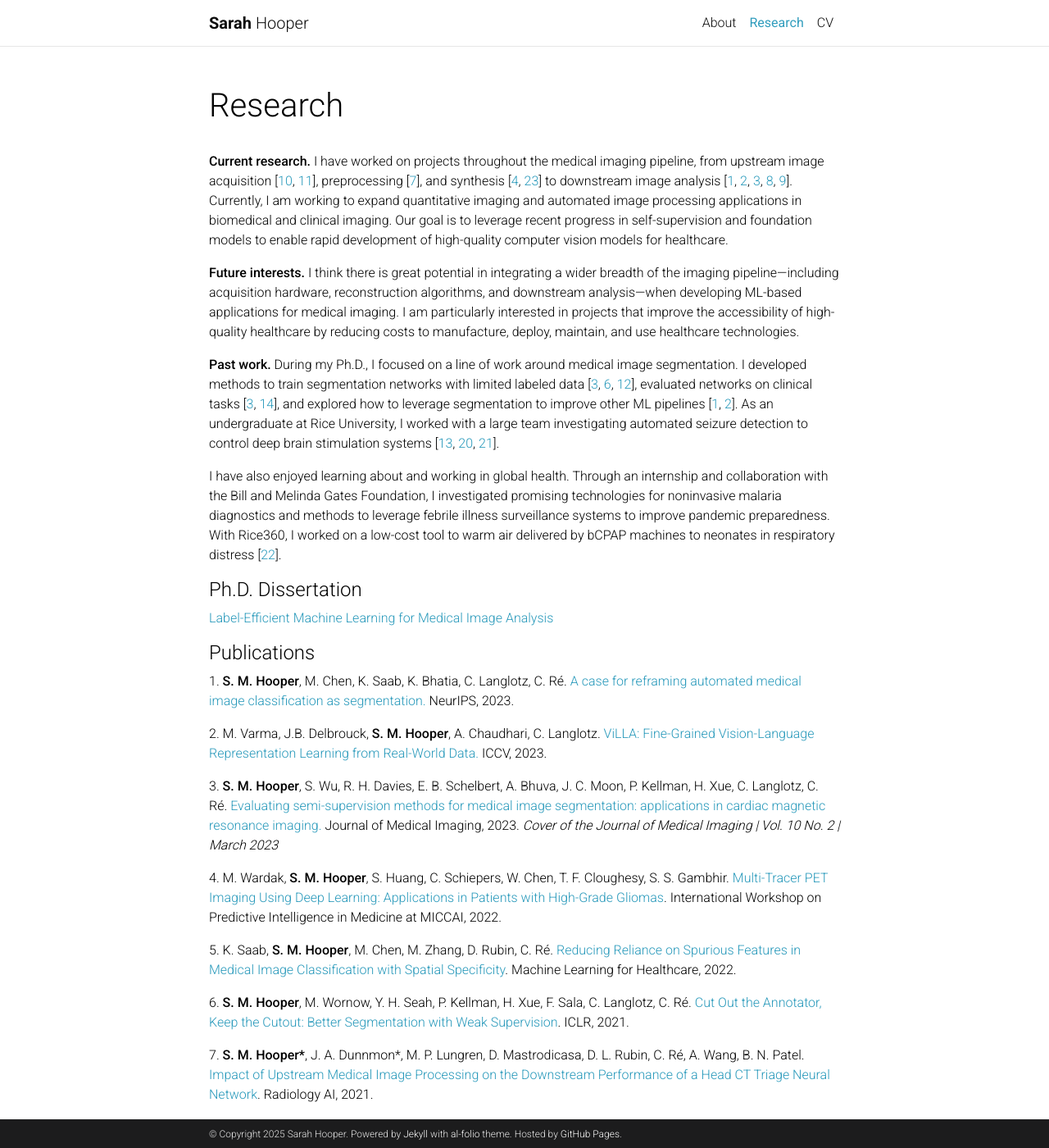
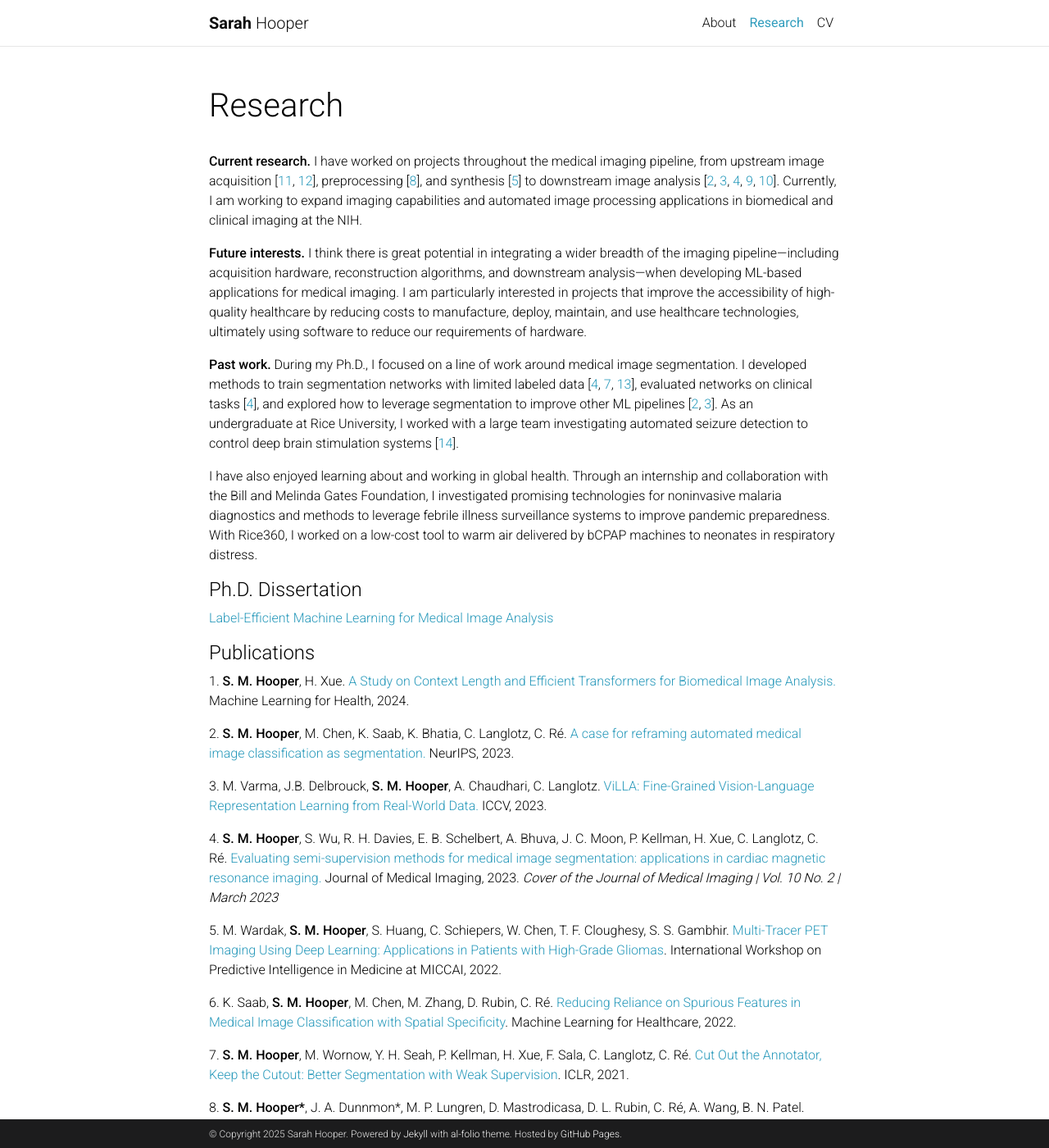
Before and after one commit to sarahmhooper/sarahmhooper.github.io, a Jekyll site: the page built from _pages/research.md, in a window 1280 px wide and 1400 px high. Shown: the whole window at 82% size. Built offline with Jekyll 4.4.1, drawn with Linux system fonts in a browser that asks for light colours; comment, search, counter and statistics services are not loaded; a style sheet for code colours, icons or effects is not loaded; some of the changed lines change nothing that is shown; some of the changed text lies outside the part shown.

Commit message:
Update research.md

```diff
--- a/_pages/research.md
+++ b/_pages/research.md
@@ -7,13 +7,13 @@ nav: true
 nav_order: 1
 ---
 
-**Current research.** I have worked on projects throughout the medical imaging pipeline, from upstream image acquisition [[10](#pub8), [11](#pub9)], preprocessing [[7](#pub5)], and synthesis [[4](#pub2), [23](#pub21)] to downstream image analysis [[1](#pub22), [2](#pub23), [3](#pub1), [8](#pub6), [9](#pub7)]. Currently, I am working to expand quantitative imaging and automated image processing applications in biomedical and clinical imaging. Our goal is to leverage recent progress in self-supervision and foundation models to enable rapid development of high-quality computer vision models for healthcare.
+**Current research.** I have worked on projects throughout the medical imaging pipeline, from upstream image acquisition [[11](#pub4), [12](#pub9)], preprocessing [[8](#pub7)], and synthesis [[5](#pub10)] to downstream image analysis [[2](#pub13), [3](#pub12), [4](#pub11), [9](#pub6), [10](#pub5)]. Currently, I am working to expand imaging capabilities and automated image processing applications in biomedical and clinical imaging at the NIH.
 
-**Future interests.** I think there is great potential in integrating a wider breadth of the imaging pipeline---including acquisition hardware, reconstruction algorithms, and downstream analysis---when developing ML-based applications for medical imaging. I am particularly interested in projects that improve the accessibility of high-quality healthcare by reducing costs to manufacture, deploy, maintain, and use healthcare technologies.
+**Future interests.** I think there is great potential in integrating a wider breadth of the imaging pipeline---including acquisition hardware, reconstruction algorithms, and downstream analysis---when developing ML-based applications for medical imaging. I am particularly interested in projects that improve the accessibility of high-quality healthcare by reducing costs to manufacture, deploy, maintain, and use healthcare technologies, ultimately using software to reduce our requirements of hardware.
 
-**Past work.** During my Ph.D., I focused on a line of work around medical image segmentation. I developed methods to train segmentation networks with limited labeled data [[3](#pub1), [6](#pub4), [12](#pub10)], evaluated networks on clinical tasks [[3](#pub1), [14](#pub12)], and explored how to leverage segmentation to improve other ML pipelines [[1](#pub22), [2](#pub23)]. As an undergraduate at Rice University, I worked with a large team investigating automated seizure detection to control deep brain stimulation systems [[13](#pub11), [20](#pub18), [21](#pub19)].
+**Past work.** During my Ph.D., I focused on a line of work around medical image segmentation. I developed methods to train segmentation networks with limited labeled data [[4](#pub11), [7](#pub8), [13](#pub2)], evaluated networks on clinical tasks [[4](#pub11)], and explored how to leverage segmentation to improve other ML pipelines [[2](#pub13), [3](#pub12)]. As an undergraduate at Rice University, I worked with a large team investigating automated seizure detection to control deep brain stimulation systems [[14](#pub1)].
 
-I have also enjoyed learning about and working in global health. Through an internship and collaboration with the Bill and Melinda Gates Foundation, I investigated promising technologies for noninvasive malaria diagnostics and methods to leverage febrile illness surveillance systems to improve pandemic preparedness. With Rice360, I worked on a low-cost tool to warm air delivered by bCPAP machines to neonates in respiratory distress [[22](#pub20)].
+I have also enjoyed learning about and working in global health. Through an internship and collaboration with the Bill and Melinda Gates Foundation, I investigated promising technologies for noninvasive malaria diagnostics and methods to leverage febrile illness surveillance systems to improve pandemic preparedness. With Rice360, I worked on a low-cost tool to warm air delivered by bCPAP machines to neonates in respiratory distress.
 
 
 
@@ -23,54 +23,69 @@ I have also enjoyed learning about and working in global health. Through an inte
 
 #### Publications
 
-<a name="pub22"> </a> 1. **S. M. Hooper**, M. Chen, K. Saab, K. Bhatia, C. Langlotz, C. Ré. [A case for reframing automated medical image classification as segmentation.](https://openreview.net/pdf?id=b8xowIlZ7v) NeurIPS, 2023.
+ <a name="pub14"> </a> 1. **S. M. Hooper**, H. Xue. [A Study on Context Length and Efficient Transformers for Biomedical Image Analysis.](https://www.arxiv.org/abs/2501.00619) Machine Learning for Health, 2024.
 
-<a name="pub23"> </a> 2. M. Varma, J.B. Delbrouck, **S. M. Hooper**, A. Chaudhari, C. Langlotz. [ViLLA: Fine-Grained Vision-Language Representation Learning from Real-World Data.](https://openaccess.thecvf.com/content/ICCV2023/papers/Varma_ViLLA_Fine-Grained_Vision-Language_Representation_Learning_from_Real-World_Data_ICCV_2023_paper.pdf) ICCV, 2023.
+<a name="pub13"> </a> 2. **S. M. Hooper**, M. Chen, K. Saab, K. Bhatia, C. Langlotz, C. Ré. [A case for reframing automated medical image classification as segmentation.](https://openreview.net/pdf?id=b8xowIlZ7v) NeurIPS, 2023.
 
-<a name="pub1"> </a> 3. **S. M. Hooper**, S. Wu, R. H. Davies, E. B. Schelbert, A. Bhuva, J. C. Moon, P. Kellman, H. Xue, C. Langlotz, C. Ré. [Evaluating semi-supervision methods for medical image segmentation: applications in cardiac magnetic resonance imaging.](https://pubmed.ncbi.nlm.nih.gov/37009059/) Journal of Medical Imaging, 2023.
+<a name="pub12"> </a> 3. M. Varma, J.B. Delbrouck, **S. M. Hooper**, A. Chaudhari, C. Langlotz. [ViLLA: Fine-Grained Vision-Language Representation Learning from Real-World Data.](https://openaccess.thecvf.com/content/ICCV2023/papers/Varma_ViLLA_Fine-Grained_Vision-Language_Representation_Learning_from_Real-World_Data_ICCV_2023_paper.pdf) ICCV, 2023.
+
+<a name="pub11"> </a> 4. **S. M. Hooper**, S. Wu, R. H. Davies, E. B. Schelbert, A. Bhuva, J. C. Moon, P. Kellman, H. Xue, C. Langlotz, C. Ré. [Evaluating semi-supervision methods for medical image segmentation: applications in cardiac magnetic resonance imaging.](https://pubmed.ncbi.nlm.nih.gov/37009059/) Journal of Medical Imaging, 2023.
 *Cover of the Journal of Medical Imaging | Vol. 10 No. 2 | March 2023*
 
-<a name="pub2"> </a> 4. M. Wardak, **S. M. Hooper**, S. Huang, C. Schiepers, W. Chen, T. F. Cloughesy, S. S. Gambhir. [Multi-Tracer PET Imaging Using Deep Learning: Applications in Patients with High-Grade Gliomas](https://link.springer.com/chapter/10.1007/978-3-031-16919-9_3). International Workshop on Predictive Intelligence in Medicine at MICCAI, 2022.
+<a name="pub10"> </a> 5. M. Wardak, **S. M. Hooper**, S. Huang, C. Schiepers, W. Chen, T. F. Cloughesy, S. S. Gambhir. [Multi-Tracer PET Imaging Using Deep Learning: Applications in Patients with High-Grade Gliomas](https://link.springer.com/chapter/10.1007/978-3-031-16919-9_3). International Workshop on Predictive Intelligence in Medicine at MICCAI, 2022.
 
-<a name="pub3"> 5. K. Saab, **S. M. Hooper**, M. Chen, M. Zhang, D. Rubin, C. Ré. [Reducing Reliance on Spurious Features in Medical Image Classification with Spatial Specificity](https://proceedings.mlr.press/v182/saab22a.html). Machine Learning for Healthcare, 2022.
+<a name="pub9"> </a> 6. K. Saab, **S. M. Hooper**, M. Chen, M. Zhang, D. Rubin, C. Ré. [Reducing Reliance on Spurious Features in Medical Image Classification with Spatial Specificity](https://proceedings.mlr.press/v182/saab22a.html). Machine Learning for Healthcare, 2022.
 
-<a name="pub4"> </a> 6. **S. M. Hooper**, M. Wornow, Y. H. Seah, P. Kellman, H. Xue, F. Sala, C. Langlotz, C. Ré. [Cut Out the Annotator, Keep the Cutout: Better Segmentation with Weak Supervision](https://openreview.net/pdf?id=bjkX6Kzb5H). ICLR, 2021.
+<a name="pub8"> </a> 7. **S. M. Hooper**, M. Wornow, Y. H. Seah, P. Kellman, H. Xue, F. Sala, C. Langlotz, C. Ré. [Cut Out the Annotator, Keep the Cutout: Better Segmentation with Weak Supervision](https://openreview.net/pdf?id=bjkX6Kzb5H). ICLR, 2021.
 
-<a name="pub5"> </a> 7. **S. M. Hooper\***, J. A. Dunnmon\*, M. P. Lungren, D. Mastrodicasa, D. L. Rubin, C. Ré, A. Wang, B. N. Patel. [Impact of Upstream Medical Image Processing on the Downstream Performance of a Head CT Triage Neural Network](https://pubs.rsna.org/doi/full/10.1148/ryai.2021200229). Radiology AI, 2021.
+<a name="pub7"> </a> 8. **S. M. Hooper\***, J. A. Dunnmon\*, M. P. Lungren, D. Mastrodicasa, D. L. Rubin, C. Ré, A. Wang, B. N. Patel. [Impact of Upstream Medical Image Processing on the Downstream Performance of a Head CT Triage Neural Network](https://pubs.rsna.org/doi/full/10.1148/ryai.2021200229). Radiology AI, 2021.
 
-<a name="pub6"> </a> 8. K. Saab, **S. M. Hooper**, N. Sohoni, J. Parmar, B. Pogatchnik, S. Wu, J. Dunnmon, H. Zhang, D. Rubin, C. Ré. [Observational Supervision for Medical Image Classification using Gaze Data](https://link.springer.com/chapter/10.1007/978-3-030-87196-3_56). MICCAI, 2021.
+<a name="pub6"> </a> 9. K. Saab, **S. M. Hooper**, N. Sohoni, J. Parmar, B. Pogatchnik, S. Wu, J. Dunnmon, H. Zhang, D. Rubin, C. Ré. [Observational Supervision for Medical Image Classification using Gaze Data](https://link.springer.com/chapter/10.1007/978-3-030-87196-3_56). MICCAI, 2021.
 
-<a name="pub7"> </a> 9. J. Kim, B. Park, J. Ha, I. Steinberg, **S. M. Hooper**, C. Jeong, E. Park, W. Choi, T. Liang, J. Bae, R. Managuli, Y. Kim, S. Gambhir, D. Lim, and C. Kim. [Multiparametric Photoacoustic Analysis of Human Thyroid Cancers In Vivo.](https://aacrjournals.org/cancerres/article/81/18/4849/670325/Multiparametric-Photoacoustic-Analysis-of-Human) Cancer Research, 2021.
+<a name="pub5"> </a> 10. J. Kim, B. Park, J. Ha, I. Steinberg, **S. M. Hooper**, C. Jeong, E. Park, W. Choi, T. Liang, J. Bae, R. Managuli, Y. Kim, S. Gambhir, D. Lim, and C. Kim. [Multiparametric Photoacoustic Analysis of Human Thyroid Cancers In Vivo.](https://aacrjournals.org/cancerres/article/81/18/4849/670325/Multiparametric-Photoacoustic-Analysis-of-Human) Cancer Research, 2021.
 
-<a name="pub8"> </a> 10. I. Steinberg, J. Kim, M. K. Schinder, D. Hyun, A. Zlitni, **S. M. Hooper**, T. Klap, G. A. Sonn, J. J. Dahl, C. Kim, S.S. Gambhir. [Superiorized Photo-Acoustic Non-NEgative Reconstruction (SPANNER) for Clinical Photoacoustic Imaging](https://ieeexplore.ieee.org/document/9383259). IEEE Transactions on Medical Imaging, 2021.
+<a name="pub4"> </a> 11. I. Steinberg, J. Kim, M. K. Schinder, D. Hyun, A. Zlitni, **S. M. Hooper**, T. Klap, G. A. Sonn, J. J. Dahl, C. Kim, S.S. Gambhir. [Superiorized Photo-Acoustic Non-NEgative Reconstruction (SPANNER) for Clinical Photoacoustic Imaging](https://ieeexplore.ieee.org/document/9383259). IEEE Transactions on Medical Imaging, 2021.
 
-<a name="pub9"> </a> 11. **S. M. Hooper\***, J. Dunnmon*, M. Lungren, S. S. Gambhir, C. Ré, A. Wang, B. Patel. [Assessing Robustness to Noise: Low-Cost Head CT Triage](https://arxiv.org/abs/2003.07977). AI for Affordable Healthcare Workshop at ICLR, 2020.
+<a name="pub3"> </a> 12. **S. M. Hooper\***, J. Dunnmon*, M. Lungren, S. S. Gambhir, C. Ré, A. Wang, B. Patel. [Assessing Robustness to Noise: Low-Cost Head CT Triage](https://arxiv.org/abs/2003.07977). AI for Affordable Healthcare Workshop at ICLR, 2020.
 
-<a name="pub10"> </a> 12. D. Fu\*, M. Chen\*, F. Sala, **S. M. Hooper**, K. Fatahalian, C. Ré. [Fast and Three-rious: Speeding Up Weak Supervision with Triplet Methods](http://proceedings.mlr.press/v119/fu20a/fu20a.pdf). ICML, 2020.
+<a name="pub2"> </a> 13. D. Fu\*, M. Chen\*, F. Sala, **S. M. Hooper**, K. Fatahalian, C. Ré. [Fast and Three-rious: Speeding Up Weak Supervision with Triplet Methods](http://proceedings.mlr.press/v119/fu20a/fu20a.pdf). ICML, 2020.
 
-<a name="pub11"> </a> 13. **S. M. Hooper**, E. Biegert, M. Levy, J. Pensock, L. Van der Spoel, X. Zhang, T. Zhang, N. Tandon, B. Aazhang. [On Developing an FPGA Based System for Real Time Seizure Prediction](https://ieeexplore.ieee.org/document/8335146). Asilomar Conference on Signals, Systems, and Computers, 2017.
+<a name="pub1"> </a> 14. **S. M. Hooper**, E. Biegert, M. Levy, J. Pensock, L. Van der Spoel, X. Zhang, T. Zhang, N. Tandon, B. Aazhang. [On Developing an FPGA Based System for Real Time Seizure Prediction](https://ieeexplore.ieee.org/document/8335146). Asilomar Conference on Signals, Systems, and Computers, 2017.
 *Awarded second best paper at conference.*
 
 
 #### Abstracts
-<a name="pub12"> </a> 14. **S. M. Hooper**, S. Wu, R. H. Davies, J. C. Moon, P. Kellman, H. Xue, C. Langlotz, C. Ré. Speeding Up Cardiac MR Segmentation with Semi-Supervision: Applications in Cine Imaging. Artificial Intelligence in CMR, Joint Summit of EACVI and SCMR, 2022.
 
-<a name="pub13"> </a> 15. B. Park, J. Kim, J. Ha, I. Steinberg, **S. M. Hooper**, C. Jeong, E. Park, W. Choi, T. Liang, J. S. Bae, R. Managuli, Y. Kim, S. S. Gambhir, D. Lim, C. Kim. Photoacoustic Score as a Novel Classification Method for Thyroid Cancer Nodules In Vivo. Photons Plus Ultrasound: Imaging and Sensing, 2021.
+M. Rahman, A. Rahman, **S. M. Hooper**, C. Combs. Few-shot image denoising with a pretrained convolutional transformer backbone. EPFL Latsis Symposium on Smart Microscopy, 2024.
 
-<a name="pub14"> </a> 16. J. Kim, B. Park, J. Ha, I. Steinberg, E. Park, W. Choi., **S. M. Hooper**, S. S. Gambhir, D. Lim, C. Kim. Multispectral Photoacoustic Assessment of Thyroid Cancer Nodules In Vivo. SPIE Photonics West, 2020.
+H. Xue, **S. Hooper**, A. Rehman, I. Pierce, T. Treibel, R. Davies, et al. Imaging transformer for MRI denoising with SNR unit training: enabling generalization across field-strengths, imaging contrasts, and anatomy. ISMRM, 2024.
 
-<a name="pub15"> </a> 17. J. Kim, I. Steinberg, B. Park, **S. M. Hooper**, J. Ha, D. Lim, S. S. Gambhir, D. Lim, C. Kim. Clinical Trial to Identify the Malignancy of Thyroid Nodules with Multispectral Photoacoustic Analysis. Early Detection of Cancer Conference, 2019.
+H. Xue, **S. Hooper**, A. Rehman, R. Ramasawmy, A. Javed, Y. Yang, W.P. Bandettini, I. Pierce, T. Treibel, J. Moon, et al. Routine CMR at 0.55 T with Standard Spatial Resolution Using an Imaging Transformer. Journal of Cardiovascular Magnetic Resonance, 2024.
 
-<a name="pub16"> </a> 18. **S. M. Hooper\***, M. Wardak\*, S. Huang, C. Schiepers, T. F. Cloughesy, S. S. Gambhir. Using Deep Learning to Predict a Positron Emission Tomography Image Without Injecting a Tracer. World Molecular Imaging Conference, 2019.
+H. Xue, A. Rehman, **S. Hooper**, I. Pierce, T. Treibel, A. Javed, W.P. Bandettini, R. Ramasawmy, Y. Yang, J. Moon, et al. Spatio-temporal CNN Imaging Transformer for CMR Imaging. Journal of Cardiovascular Magnetic Resonance, 2024.
 
-<a name="pub17"> </a> 19. I. Steinberg, D. M. Huland, **S. M. Hooper**, T. Klap, S. Gambhir. Improved Photoacoustic and Ultrasonic Image Reconstruction of Clinical Data. World Molecular Imaging Conference, 2018.
+H. Xue, A. Rehman, **S. Hooper**, I. Pierce, R. Ramasawmy, A. Javed, et al. Characterizing the Signal-to-noise Ratio and Spatio-temporal Resolution of an Imaging Transformer Model for CMR. Journal of Cardiovascular Magnetic Resonance, 2024.
 
-<a name="pub18"> </a> 20. **S. M. Hooper**, E. Biegert, M. Levy, J. Pensock, L. Van der Spoel, X. Zhang, T. Zhang, N. Tandon, B. Aazhang. Machine Learning System for Real-time Seizure Prediction in Epileptic Patients. Gulf Coast Undergraduate Research Symposium, 2016.
+H. Xue, I. Pierce, T. Treibel, **S. Hooper**, A. Rehman, W.P. Bandettini, et al. High Resolution Quantitative Perfusion CMR with the Spatio-temporal CNN Imaging Transformer. Journal of Cardiovascular Magnetic Resonance, 2024.
 
-<a name="pub19"> </a> 21. **S. M. Hooper**, F. Phuathavornskul, F. Prieto, T. Zhang, B. Aazhang. Machine Learning System for Real-time Seizure Prediction in Epileptic Patients. NeuroX Research Symposium, 2016.
+**S. M. Hooper**, S. Wu, R. H. Davies, J. C. Moon, P. Kellman, H. Xue, C. Langlotz, C. Ré. Speeding Up Cardiac MR Segmentation with Semi-Supervision: Applications in Cine Imaging. Artificial Intelligence in CMR, Joint Summit of EACVI and SCMR, 2022.
 
-<a name="pub20"> </a> 22. **S. M. Hooper**, K. Powers, R. Wettermann, R. Richards-Kortum. Bubble Continuous Positive Airway Pressure Temperature Regulation System to Prevent Neonatal Hypothermia in Low Resource Settings. National Undergraduate Global Health Technologies Design Competition, 2015.
+B. Park, J. Kim, J. Ha, I. Steinberg, **S. M. Hooper**, C. Jeong, E. Park, W. Choi, T. Liang, J. S. Bae, R. Managuli, Y. Kim, S. S. Gambhir, D. Lim, C. Kim. Photoacoustic Score as a Novel Classification Method for Thyroid Cancer Nodules In Vivo. Photons Plus Ultrasound: Imaging and Sensing, 2021.
+
+J. Kim, B. Park, J. Ha, I. Steinberg, E. Park, W. Choi., **S. M. Hooper**, S. S. Gambhir, D. Lim, C. Kim. Multispectral Photoacoustic Assessment of Thyroid Cancer Nodules In Vivo. SPIE Photonics West, 2020.
+
+J. Kim, I. Steinberg, B. Park, **S. M. Hooper**, J. Ha, D. Lim, S. S. Gambhir, D. Lim, C. Kim. Clinical Trial to Identify the Malignancy of Thyroid Nodules with Multispectral Photoacoustic Analysis. Early Detection of Cancer Conference, 2019.
+
+**S. M. Hooper\***, M. Wardak\*, S. Huang, C. Schiepers, T. F. Cloughesy, S. S. Gambhir. Using Deep Learning to Predict a Positron Emission Tomography Image Without Injecting a Tracer. World Molecular Imaging Conference, 2019.
+
+I. Steinberg, D. M. Huland, **S. M. Hooper**, T. Klap, S. Gambhir. Improved Photoacoustic and Ultrasonic Image Reconstruction of Clinical Data. World Molecular Imaging Conference, 2018.
+
+**S. M. Hooper**, E. Biegert, M. Levy, J. Pensock, L. Van der Spoel, X. Zhang, T. Zhang, N. Tandon, B. Aazhang. Machine Learning System for Real-time Seizure Prediction in Epileptic Patients. Gulf Coast Undergraduate Research Symposium, 2016.
+
+**S. M. Hooper**, F. Phuathavornskul, F. Prieto, T. Zhang, B. Aazhang. Machine Learning System for Real-time Seizure Prediction in Epileptic Patients. NeuroX Research Symposium, 2016.
+
+**S. M. Hooper**, K. Powers, R. Wettermann, R. Richards-Kortum. Bubble Continuous Positive Airway Pressure Temperature Regulation System to Prevent Neonatal Hypothermia in Low Resource Settings. National Undergraduate Global Health Technologies Design Competition, 2015.
 
 
 #### Patents
-<a name="pub21"> </a> 23. **S. M. Hooper**, M. Wardak, S. S. Gambhir. [Systems and Methods for Synthetic Medical Image Generation](https://patents.google.com/patent/US11398026B2/en). United States Patent, granted 2022.
+**S. M. Hooper**, M. Wardak, S. S. Gambhir. [Systems and Methods for Synthetic Medical Image Generation](https://patents.google.com/patent/US11398026B2/en). United States Patent, granted 2022.
```
